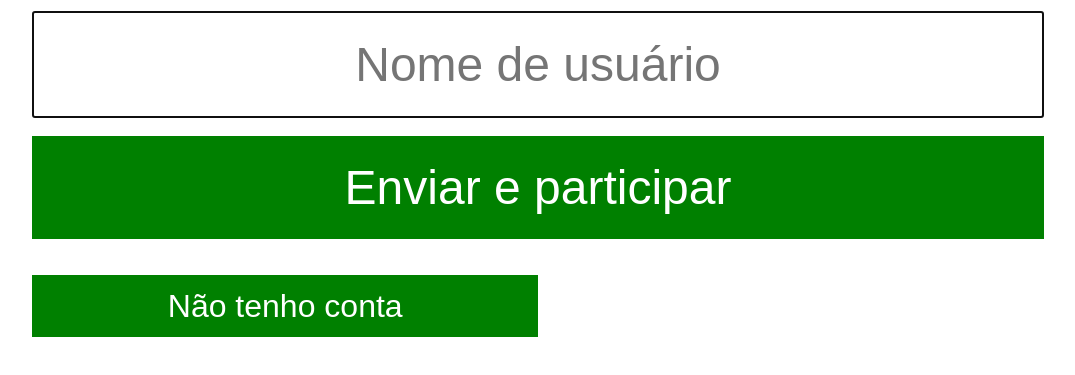
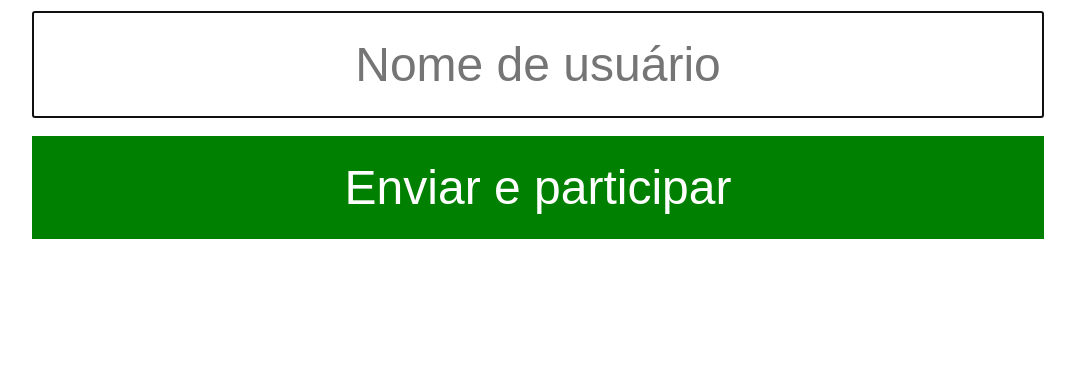
Before and after one commit to giovani123/testesbotsorteio, a plain HTML site: page index.html in a window 1280 px wide. Shown: the part 235-610 px from the top of the page, without its empty margins (102-1177 px from the left). Drawn offline with Linux system fonts and the light colour scheme.

Commit message:
Update index.html

```diff
--- a/index.html
+++ b/index.html
@@ -53,9 +53,6 @@
 		<input id="idusuario" type='text' placeholder='Nome de usuário' />
 		<br>
 		<button id="idbotao" onClick="clicou()">Enviar e participar</button>
-		<br>
-		<br>
-		<button id="semconta" onclick="location.href='https://google.com';">Não tenho conta</button>
 	</div>
 </body>
 <script>
```
